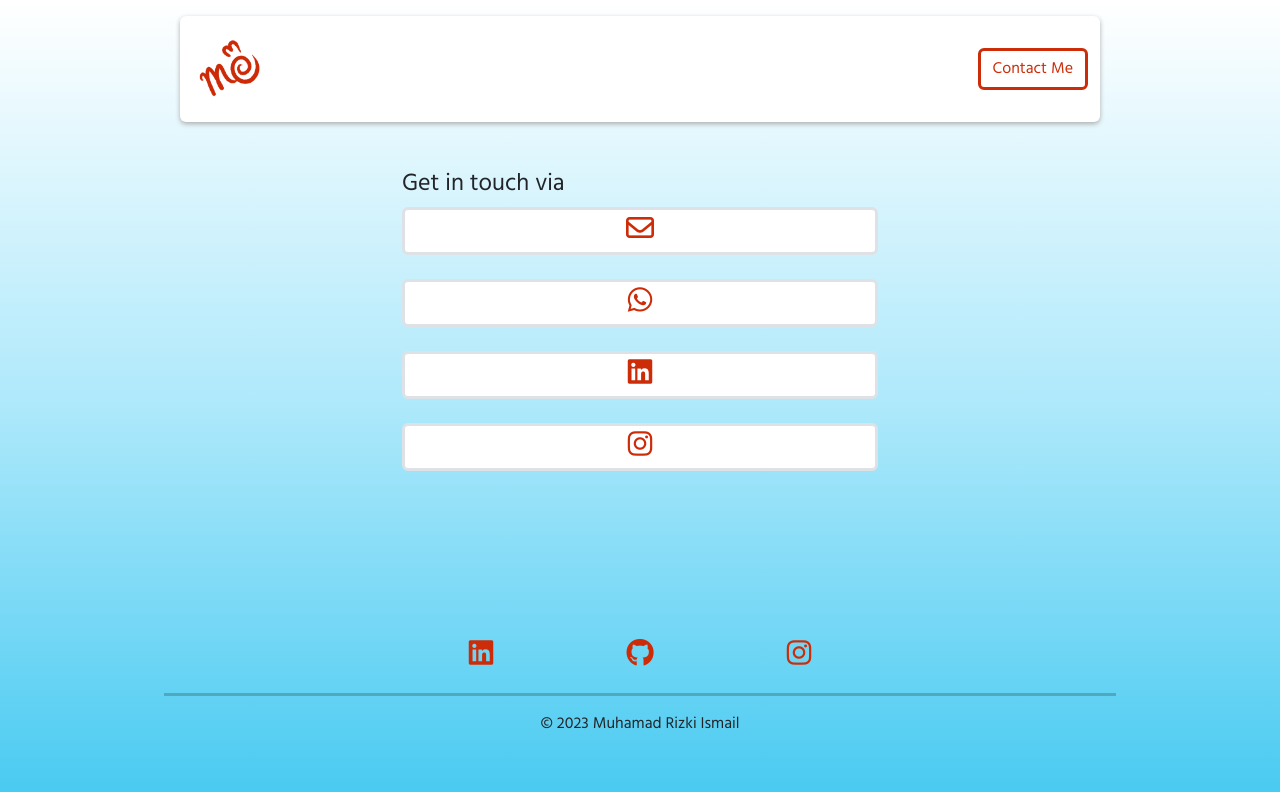
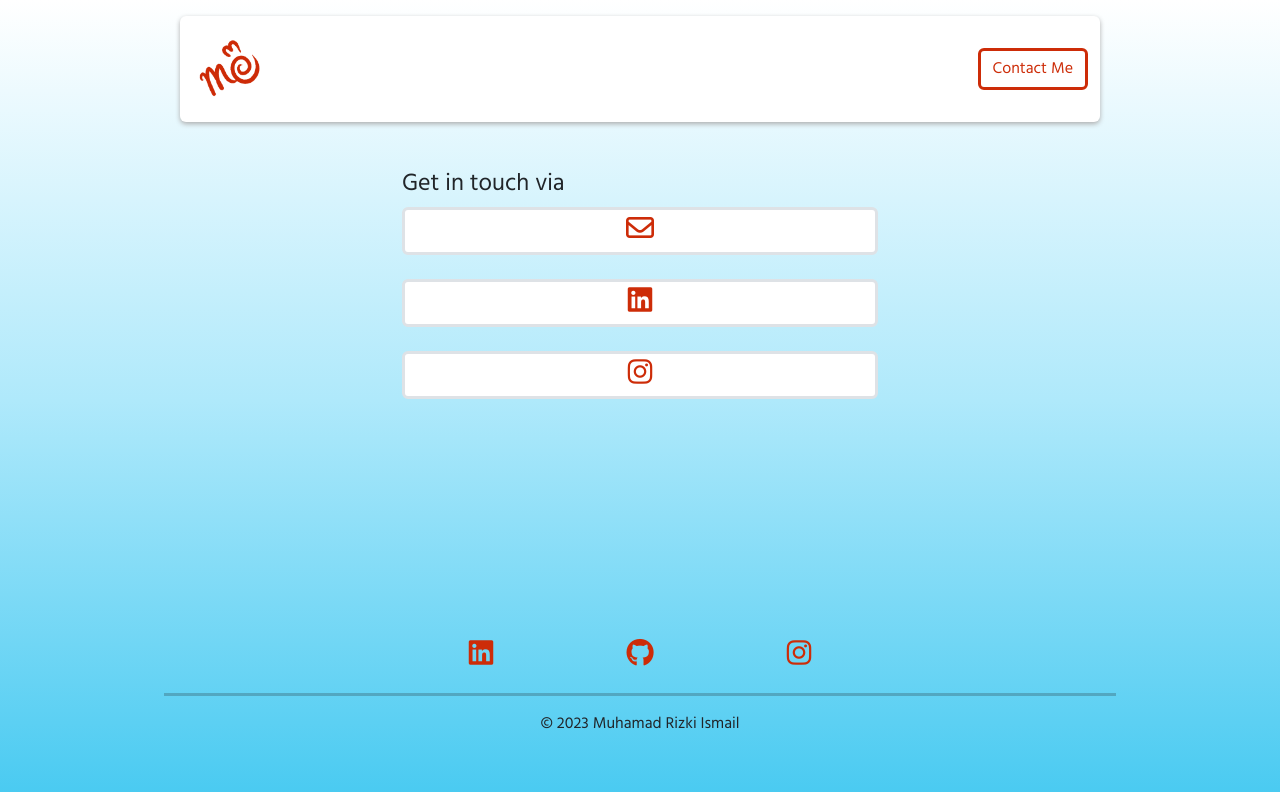
Before and after one commit to rizkiismail9a/rizki-ismail-page, a Vue app: page /contact-me in a window 1280 px wide. Shown: the top 792 px of the page. Built offline with nearby package versions, Linux system fonts and the light colour scheme.

Commit message:
feat: remove WA link

```diff
--- a/src/views/contactMePage.vue
+++ b/src/views/contactMePage.vue
@@ -11,13 +11,7 @@
         >
           <i class="fa-regular fa-envelope m-0" />
         </a>
-        <a
-          href="https://wa.me/6285156060583"
-          class="btn btn-primary font-red fs-3 mb-4 d-block border text-center p-0 rounded"
-          target="_blank"
-        >
-          <i class="fa-brands fa-whatsapp m-0" />
-        </a>
+
         <a
           href="https://www.linkedin.com/in/muhamad-rizki-ismail-033a7a269"
           class="btn btn-primary font-red fs-3 mb-4 d-block border text-center p-0 rounded"
```
